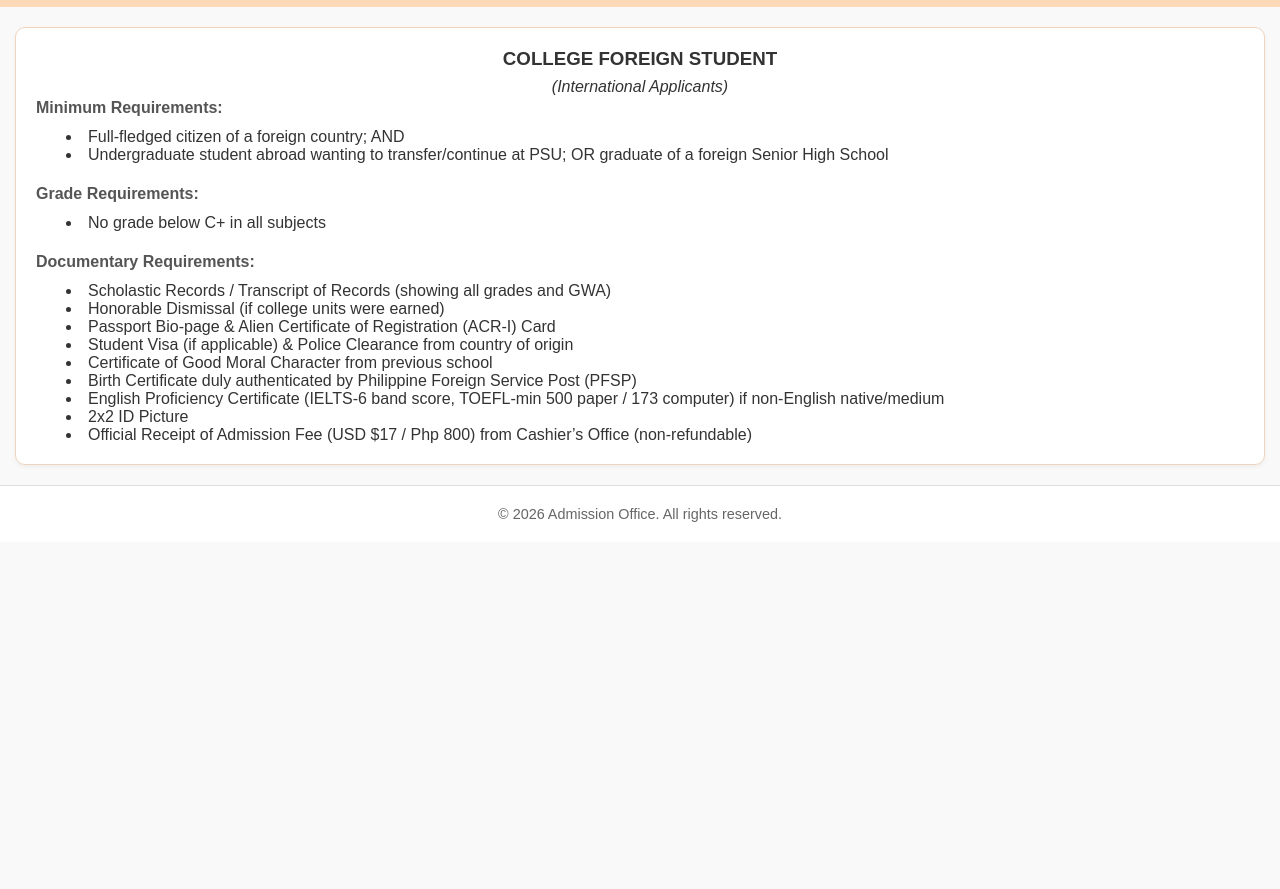
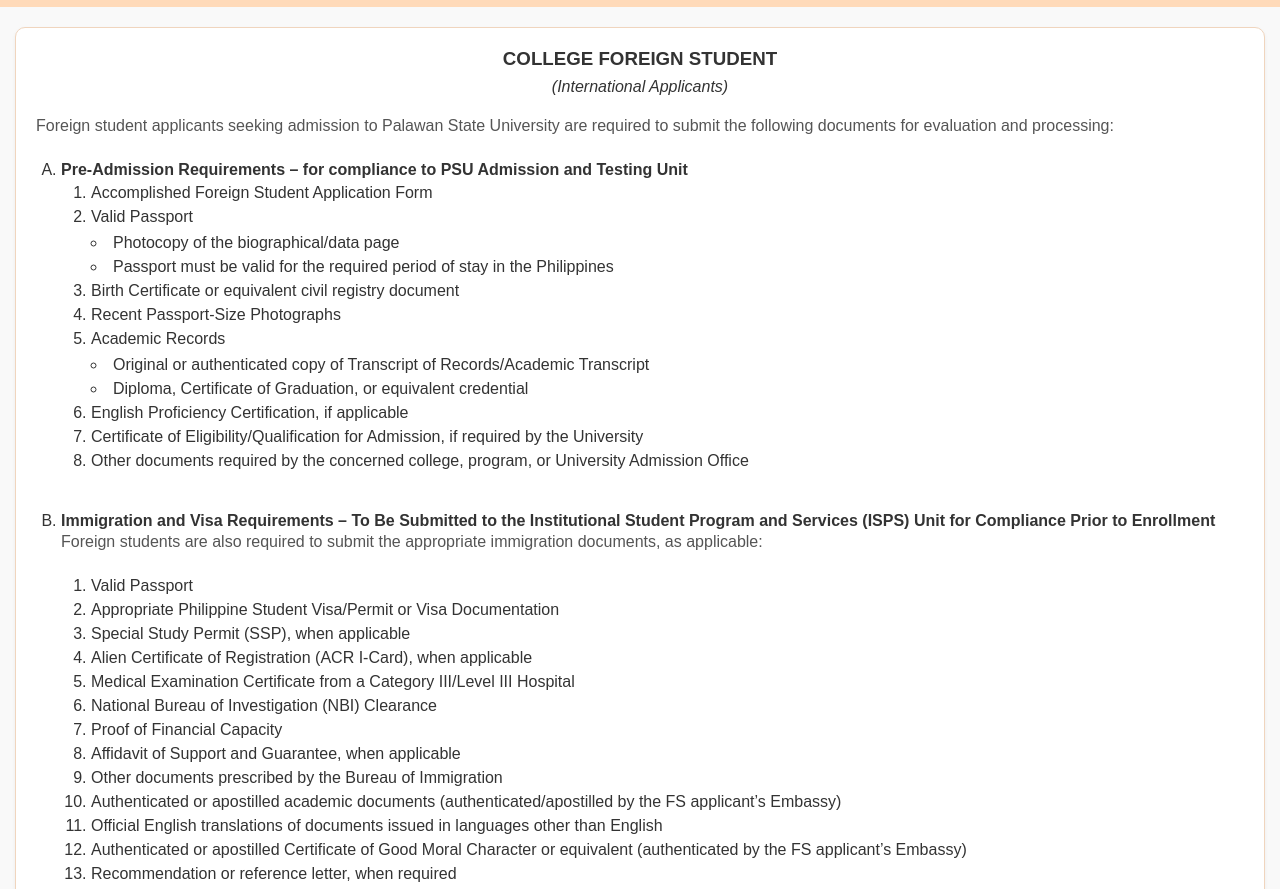
Before and after one commit to KaiAlfonso/PSU-Admission, a plain HTML site: page foreignStudent.html in a window 1280 px wide. Shown: the part 63-952 px from the top of the page. Before the commit the page ends 800 px from the top, so only its background shows below. Drawn offline with Linux system fonts and the light colour scheme.

Commit message:
updated foreign students

```diff
--- a/foreignStudent.html
+++ b/foreignStudent.html
@@ -13,6 +13,24 @@
 
         .left ul {
             margin-left: 30px;
+        }
+        section.box-group ol {
+          padding-left: 25px;
+          margin-top: 5px;
+          margin-bottom: 5px;
+        }
+
+        section.box-group ol ol {
+          padding-left: 30px;
+        }
+
+        section.box-group ol ol ol {
+          padding-left: 25px;
+        }
+
+        section.box-group li {
+          margin-bottom: 6px;
+          text-align: left;
         }
     </style>
   </head>
@@ -66,8 +84,75 @@
           <h3>COLLEGE FOREIGN STUDENT</h3>
           <em>(International Applicants)</em>
 
+          <br><br>
+
+          <p style="text-align: justify;">
+            Foreign student applicants seeking admission to Palawan State University are required to submit the following documents for evaluation and processing:
+          </p>
+
+          <br>
+
+          <ol type="A">
+            <li>
+              <h4>Pre-Admission Requirements – for compliance to PSU Admission and Testing Unit</h4>
+              <ol start="1">
+                <li>Accomplished Foreign Student Application Form</li>
+                <li>
+                  Valid Passport
+                  <ul style="list-style-type: circle;">
+                    <li>Photocopy of the biographical/data page</li>
+                    <li>Passport must be valid for the required period of stay in the Philippines</li>
+                  </ul>
+                </li>
+                <li>Birth Certificate or equivalent civil registry document</li>
+                <li>Recent Passport-Size Photographs</li>
+                <li>
+                  Academic Records
+                  <ul style="list-style-type: circle;">
+                    <li>Original or authenticated copy of Transcript of Records/Academic Transcript</li>
+                    <li>Diploma, Certificate of Graduation, or equivalent credential</li>
+                  </ul>
+                </li>
+                <li>English Proficiency Certification, if applicable</li>
+                <li>Certificate of Eligibility/Qualification for Admission, if required by the University</li>
+                <li>Other documents required by the concerned college, program, or University Admission Office</li>
+              </ol>
+            </li>
+
+            <br><br>
+
+            <li>
+              <h4>Immigration and Visa Requirements – To Be Submitted to the Institutional Student Program and Services (ISPS) Unit for Compliance Prior to Enrollment</h4>
+              <p>Foreign students are also required to submit the appropriate immigration documents, as applicable: </p>
+
+              <br>
+
+              <ol start="1">
+                <li>Valid Passport</li>
+                <li>Appropriate Philippine Student Visa/Permit or Visa Documentation</li>
+                <li>Special Study Permit (SSP), when applicable</li>
+                <li>Alien Certificate of Registration (ACR I-Card), when applicable</li>
+                <li>Medical Examination Certificate from a Category III/Level III Hospital</li>
+                <li>National Bureau of Investigation (NBI) Clearance</li>
+                <li>Proof of Financial Capacity</li>
+                <li>Affidavit of Support and Guarantee, when applicable</li>
+                <li>Other documents prescribed by the Bureau of Immigration</li>
+                <li>Authenticated or apostilled academic documents (authenticated/apostilled by the FS applicant’s Embassy)</li>
+                <li>Official English translations of documents issued in languages other than English</li>
+                <li>Authenticated or apostilled Certificate of Good Moral Character or equivalent (authenticated by the FS applicant’s Embassy)</li>
+                <li>Recommendation or reference letter, when required</li>
+                <li>Health or medical clearance</li>
+                <li>Authenticated or apostilled Police or character clearance from the applicant's country of origin. (authenticated by the FS applicant’s Embassy)</li>
+                <li>Proof of accommodation or local address in the Philippines</li>
+                <li>Emergency contact information</li>
+              </ol>
+            </li>
+          </ol>
+
+          <br><br>
+
           <div class="left">
-            <p><strong>Minimum Requirements:</strong></p>
+            <h4>Minimum Requirements:</h4>
             <ul>
               <li>Full-fledged citizen of a foreign country; AND</li>
               <li>
@@ -77,7 +162,7 @@
             </ul>
             <br />
 
-            <p><strong>Grade Requirements:</strong></p>
+            <h4>Grade Requirements:</h4>
             <ul>
               <li>No grade below C+ in all subjects</li>
             </ul>
@@ -111,6 +196,17 @@
                 Official Receipt of Admission Fee (USD $17 / Php 800) from
                 Cashier’s Office (non-refundable)
               </li>
+            </ul>
+            <br />
+            <h4><strong>IMPORTANT REMINDERS</strong></h4>
+            <ul>
+              <li>All submitted documents must be <strong>authentic, complete, valid, and properly authenticated or apostilled when required.</strong> </li>
+              <li>Documents issued in a language other than English should be accompanied by an <strong>official English translation.</strong></li>
+              <li>Foreign student applicants should ensure that their immigration status and documents remain valid throughout their authorized stay in the Philippines.</li>
+              <li>Foreign Student Applicants are required to submit their complete <strong>Immigration and Visa Requirements</strong> in a <strong>long-sized black clear book</strong> to the Institutional Student Program and Services (ISPS) Unit for verification and compliance prior to enrollment.</li>
+              <li>Additional requirements may be requested depending on the applicant's nationality, educational qualifications, visa category, and intended program.</li>
+              <li>Applicants are advised to coordinate with the <strong>Palawan State University Office of Student Affairs and Services – International Student and Programs Services (ISPS) Unit </strong> and the appropriate University offices before completing their immigration transactions.</li>
+              <li>Submission of the required documents does not automatically constitute admission or approval of the applicant's visa or immigration status. Final approval remains subject to the applicable University policies and Philippine immigration regulations.</li>
             </ul>
           </div>
         </section>
```
